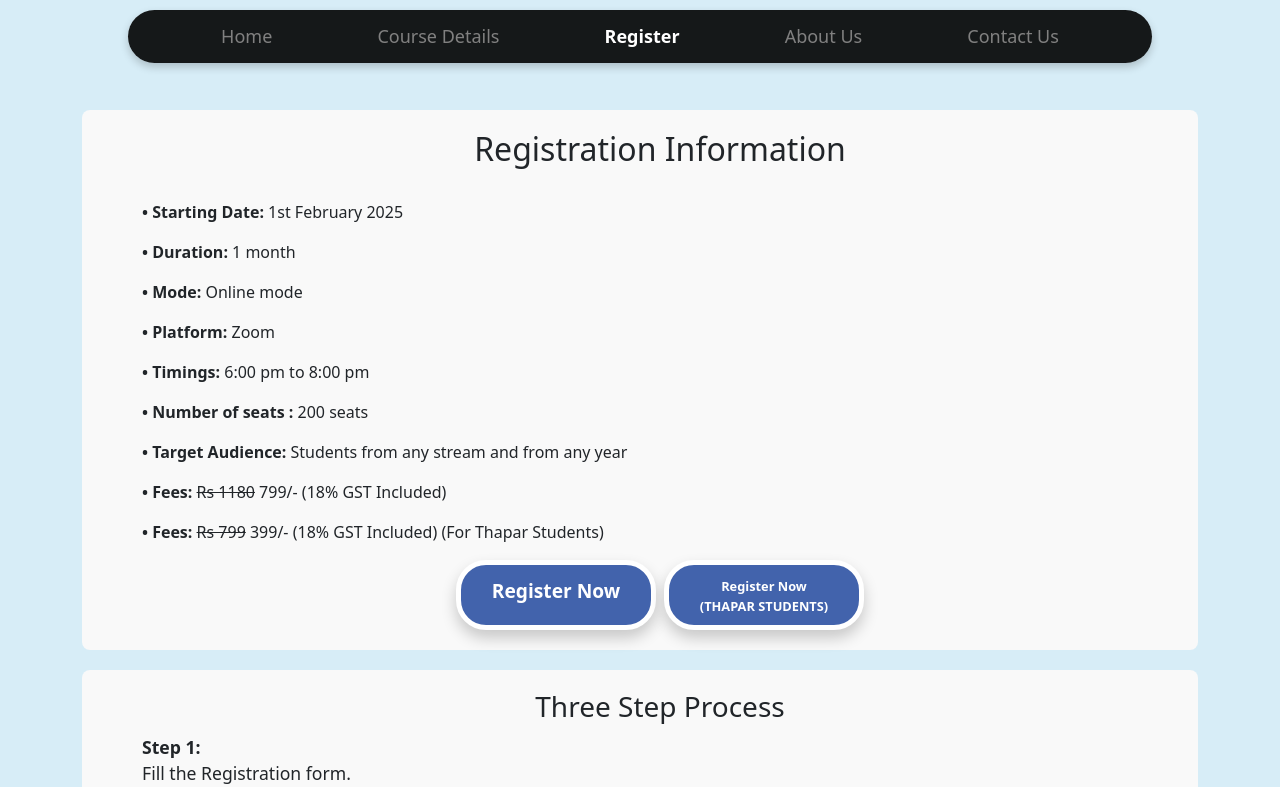
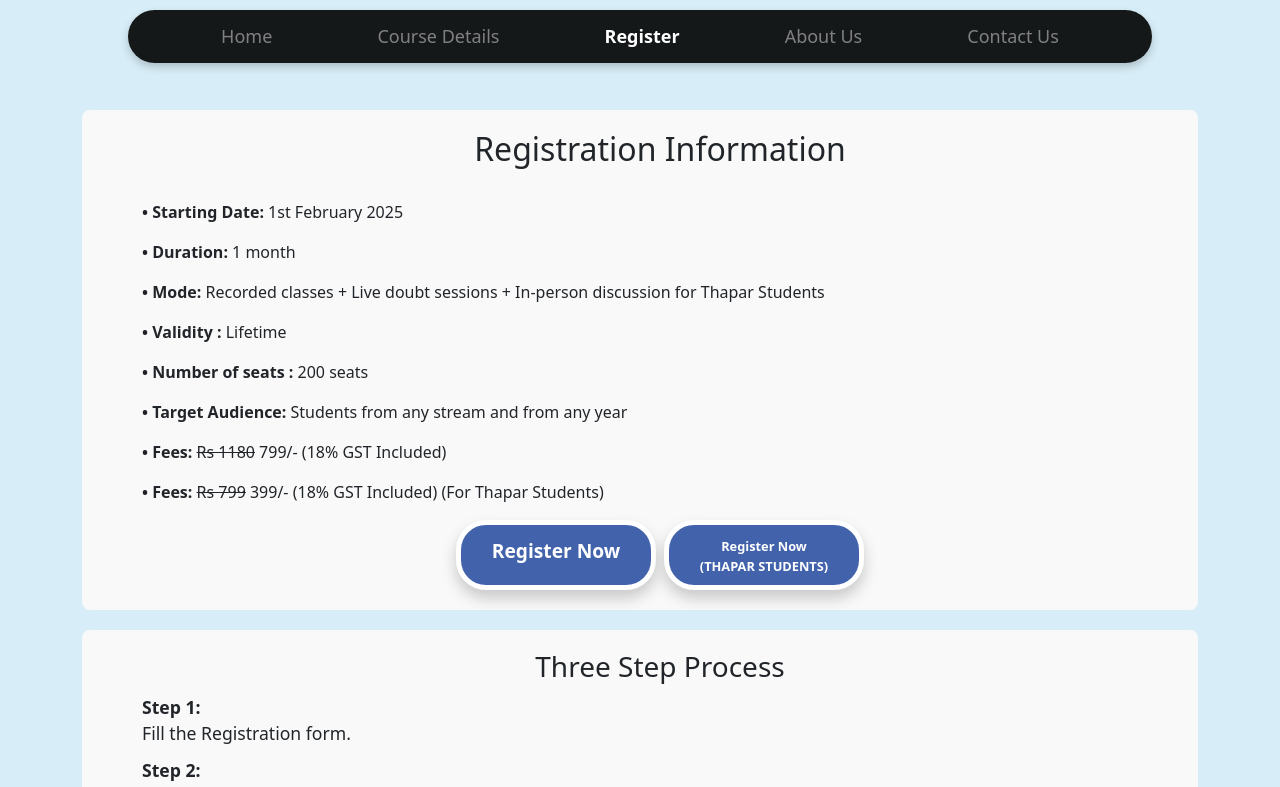
Before and after one commit to Aerykcodes/Humble-Coders-new, a React (Vite) app: page /registration in a window 1280 px wide. Shown: the top 787 px of the page. Built offline with nearby package versions, Linux system fonts and the light colour scheme; a web font is replaced by a local one.

Commit message:
content change

```diff
--- a/src/assets/Pages/Content/Content.jsx
+++ b/src/assets/Pages/Content/Content.jsx
@@ -372,9 +372,8 @@ function Content() {
         <h4 className="heading-1"> Course Details <br /> </h4>
 
 <ul>
-  <li><strong>Time :</strong> 6:00 to 8:00 PM </li>
-  <li><strong>Mode :</strong> Online </li>
-  <li><strong>Platform :</strong> Zoom </li>
+<li><strong> Mode:</strong> Recorded classes + Live doubt sessions + In-person discussion for Thapar Students</li>
+<li><strong>Validity :</strong> Lifetime</li>
 
 </ul>
 
--- a/src/assets/Pages/Registration/Registration.jsx
+++ b/src/assets/Pages/Registration/Registration.jsx
@@ -16,9 +16,10 @@ const Registration = () => {
           <div className="registration-details">
             <p><strong>• Starting Date:</strong> 1st February 2025</p>
             <p><strong>• Duration:</strong> 1 month</p>
-            <p><strong>• Mode:</strong> Online mode</p>
-            <p><strong>• Platform: </strong> Zoom </p>
-            <p><strong>• Timings:</strong> 6:00 pm to 8:00 pm</p>
+            <p><strong>• Mode:</strong> Recorded classes + Live doubt sessions + In-person discussion for Thapar Students</p>
+            <p><strong>• Validity :</strong> Lifetime</p>
+            {/* <p><strong>• Platform: </strong> Zoom </p>
+            <p><strong>• Timings:</strong> 6:00 pm to 8:00 pm</p> */}
             {/* <p><strong>• Last Date for Registration :</strong> 10th January 2025</p> */}
             <p><strong>• Number of seats :</strong> 200 seats</p>
             <p><strong>• Target Audience:</strong> Students from any stream and from any year</p>
```
